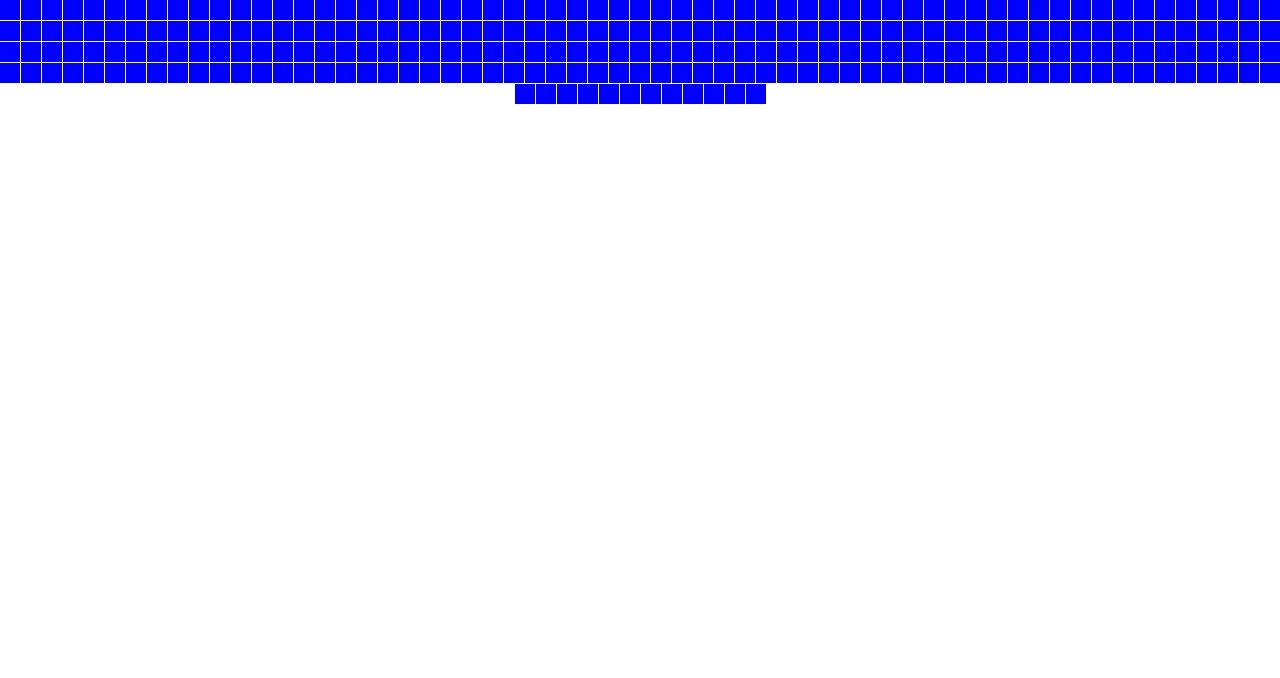
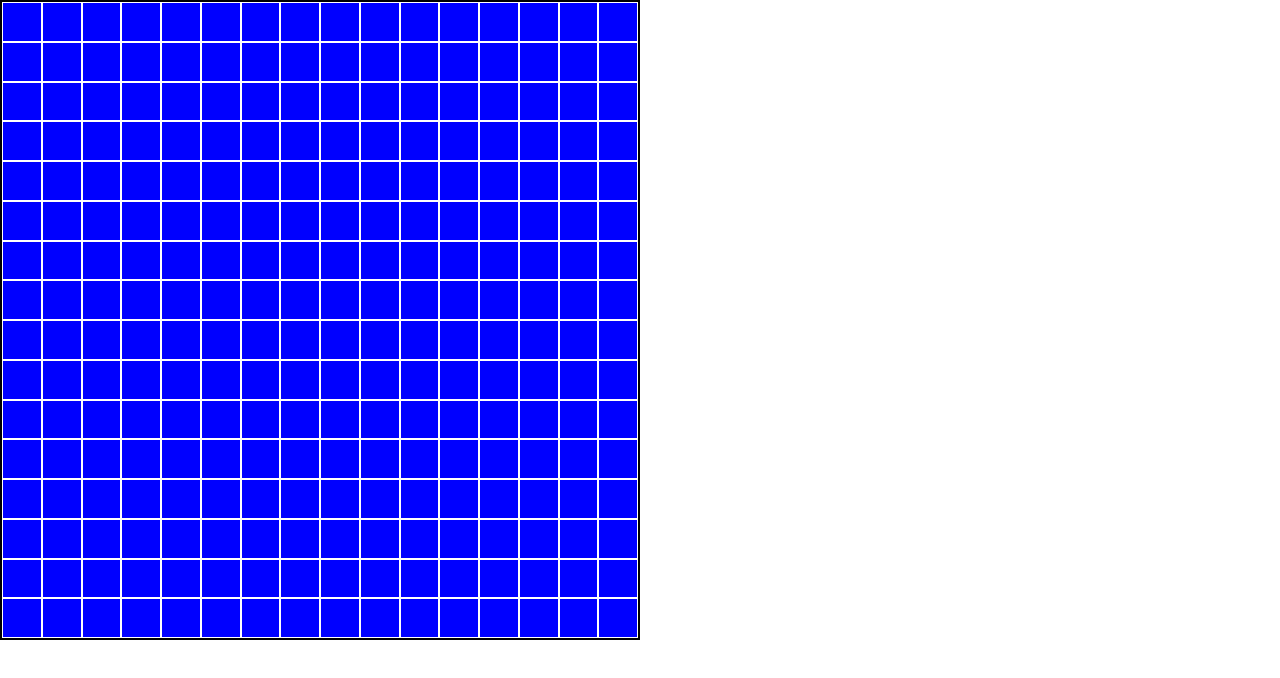
Before and after one commit to williamare200/Etch-A-Sketch, a plain HTML site: page index.html in a window 1280 px wide. Drawn offline with Linux system fonts and the light colour scheme.

Commit message:
feature: function create grid of size * size (16 default)

```diff
--- a/app.js
+++ b/app.js
@@ -1,13 +1,15 @@
 /* query container*/
 const container = document.querySelector(".container");
 
-
+// container.appendChild(square);
 /* function 16x16 square divs */
-function divSquareGrid(size) {
+function gridDivSize(size) {
     for (let index = 0; index < size * size; index++) {
         const square = document.createElement("div");
+        // create class to focus styles css
+        square.classList.add("square");
         container.appendChild(square);
     }
 }
 
-divSquareGrid(16)
+gridDivSize(16)
--- a/styles.css
+++ b/styles.css
@@ -9,13 +9,16 @@
 
 .container {
     display: flex;
-    justify-content: center;
     flex-wrap: wrap;
-    gap: 1px;
+    width: 640px;
+    height: 640px;
+    border: 2px solid black;
 }
 
-.container div {
-    min-width: 20px;
-    height: 20px;
+.square {
+    background-color: red;
+    width: calc(100% / 16);
+    height: calc(100% / 16);
     background-color: blue;
+    border: 1px solid white;
 }
```
Also changed, not shown: 1 other file.
